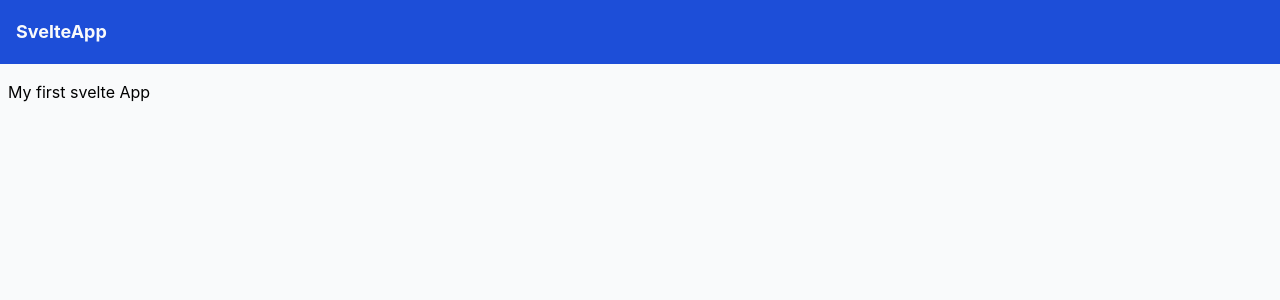
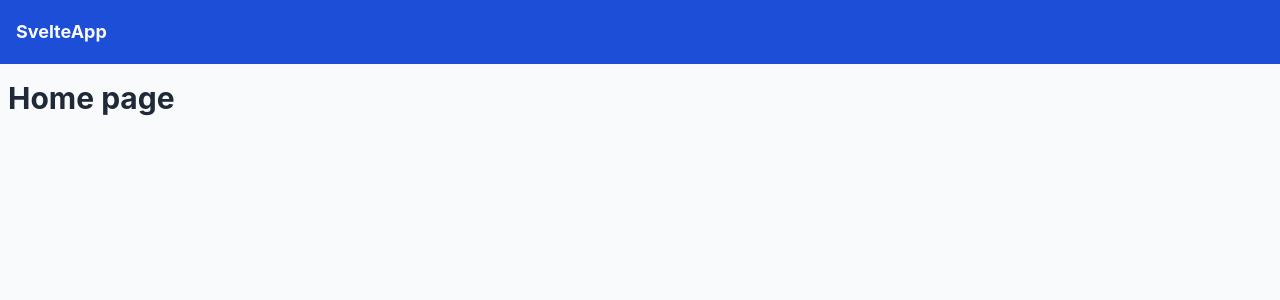
Before and after one commit to jmarc00s/first-svelte-app, a Svelte app: page / in a window 1280 px wide. Shown: the top 300 px of the page. Built offline with nearby package versions, Linux system fonts and the light colour scheme.

Commit message:
Create page heading component

```diff
--- a/src/App.svelte
+++ b/src/App.svelte
@@ -1,11 +1,12 @@
 <script>
   import Content from './components/template/Content.svelte';
   import Navbar from './components/template/Navbar.svelte';
+  import Home from './pages/Home.svelte';
 </script>
 
 <main>
   <Navbar />
-  <Content />
+  <Content><Home /></Content>
 </main>
 
 <style>
--- /dev/null
+++ b/src/components/PageHeading.svelte
@@ -0,0 +1,13 @@
+<script>
+  export let title;
+</script>
+
+<div>
+  <h1 class="title">{title}</h1>
+</div>
+
+<style>
+  .title {
+    @apply text-3xl font-bold relative text-gray-800;
+  }
+</style>
--- a/src/components/template/Content.svelte
+++ b/src/components/template/Content.svelte
@@ -1,5 +1,5 @@
 <section class="content-container">
-  <div class="content-content">My first svelte App</div>
+  <div class="content-content"><slot /></div>
 </section>
 
 <style>
--- /dev/null
+++ b/src/pages/Home.svelte
@@ -0,0 +1,11 @@
+<script>
+  import PageHeading from '../components/pageHeading.svelte';
+
+  console.log('Teste');
+</script>
+
+<section>
+  <PageHeading title="Home page" />
+</section>
+
+<style></style>
```
